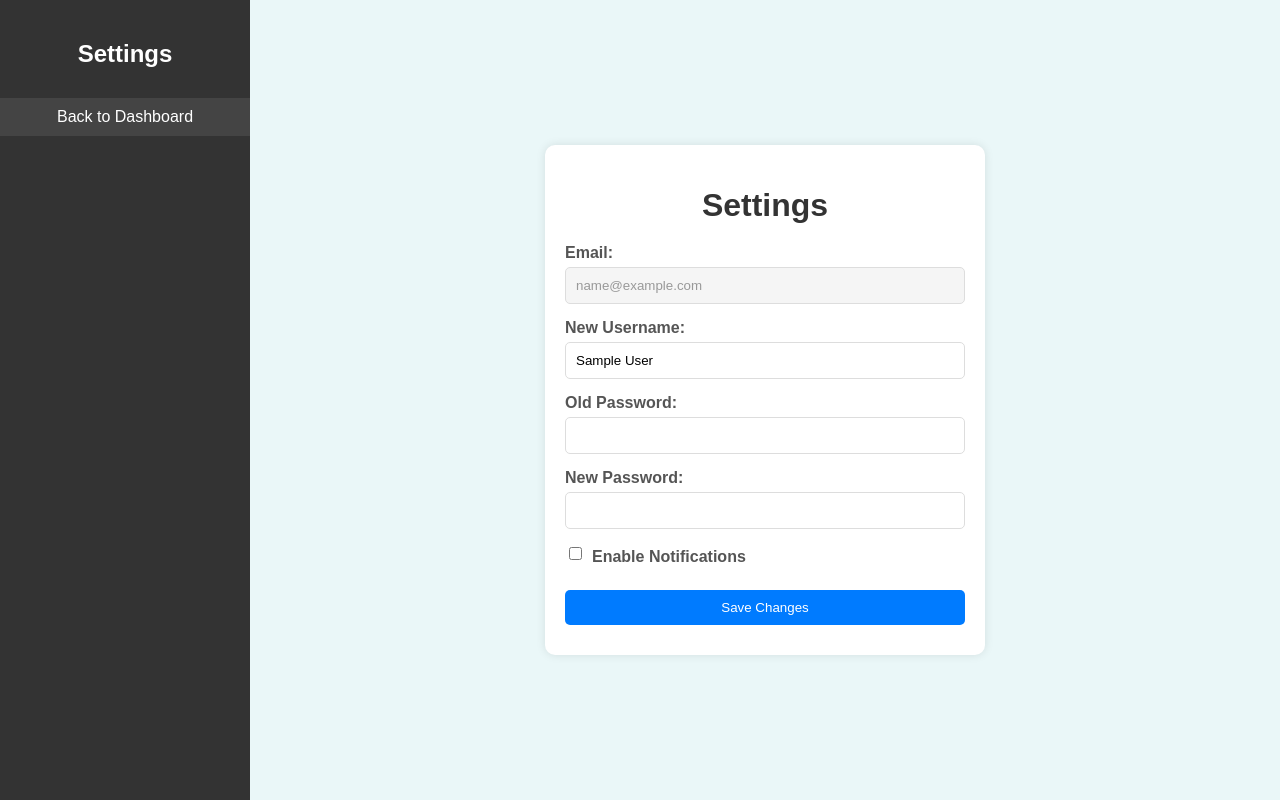
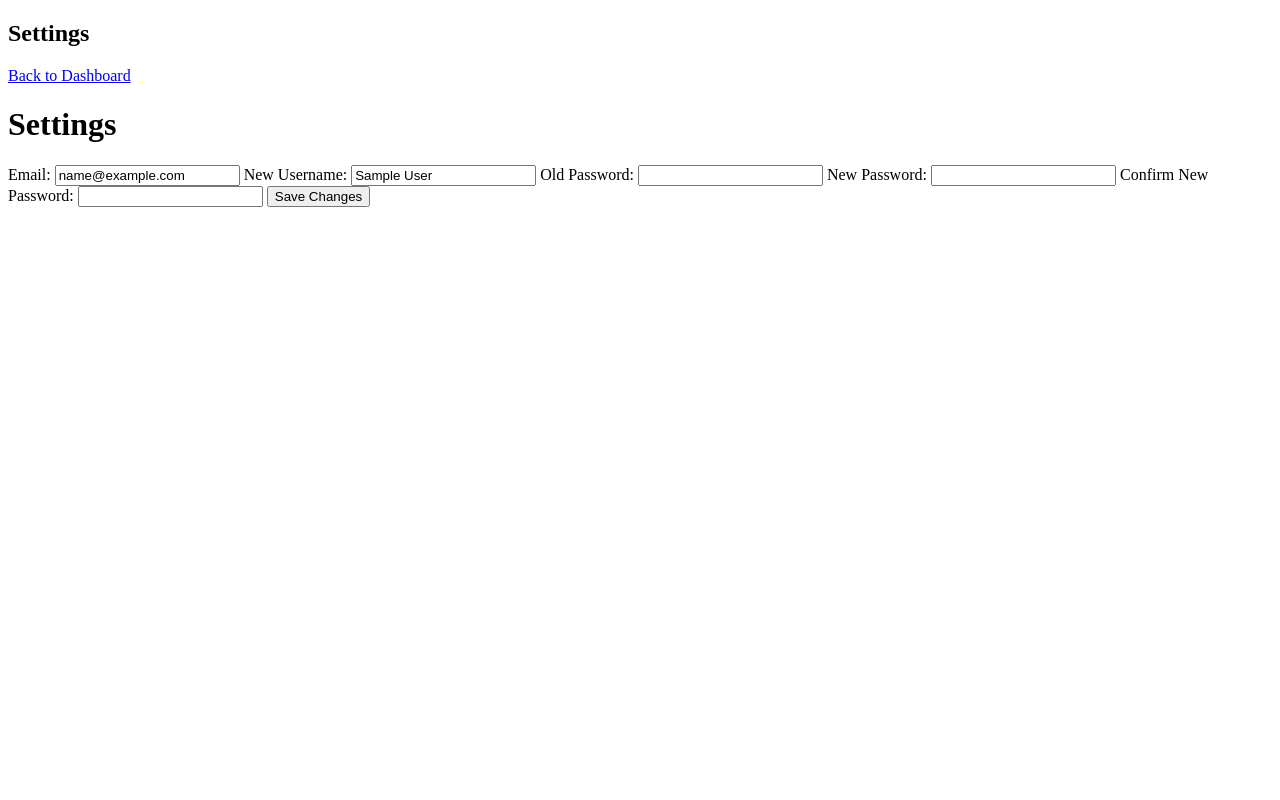
Before and after one commit to aminfaiad/fypseaweed, a PHP site: page /Real/settings.php in a window 1280 px wide. Run offline with PHP 8.4, Linux system fonts and the light colour scheme; the visitor is signed in with stand-in values (Sample User, id 1).

Commit message:
updated settings

```diff
--- a/Real/settings.php
+++ b/Real/settings.php
@@ -26,16 +26,30 @@ if ($_SERVER['REQUEST_METHOD'] === 'POST') {
     $new_username = $_POST['username'];
     $old_password = $_POST['old_password'];
     $new_password = $_POST['new_password'];
+    $confirm_password = $_POST['confirm_password'];
 
-    if ($old_password !== $user['password']) {
-        $message = "Old password is incorrect.";
-    } elseif ($new_password === $old_password) {
-        $message = "New password cannot be the same as the old password.";
-    } elseif (strlen($new_password) < 8) {
-        $message = "New password must be at least 8 characters long.";
-    } else {
-        $message = "Settings updated successfully.";
-        // No backend code for notifications yet
+    // Update username if it's different
+    if ($new_username !== $user['name']) {
+        $stmt = $pdo->prepare("UPDATE users SET name = :new_name WHERE user_id = :user_id");
+        $stmt->execute(['new_name' => $new_username, 'user_id' => $user_id]);
+        $message .= "Username updated successfully.<br>";
+    }
+
+    // Update password if old password is correct and new password is provided
+    if (!empty($old_password) && !empty($new_password) && !empty($confirm_password)) {
+        if ($old_password !== $user['password']) {
+            $message .= "Old password is incorrect.<br>";
+        } elseif ($new_password !== $confirm_password) {
+            $message .= "New password and confirm password do not match.<br>";
+        } elseif ($new_password === $old_password) {
+            $message .= "New password cannot be the same as the old password.<br>";
+        } elseif (strlen($new_password) < 8) {
+            $message .= "New password must be at least 8 characters long.<br>";
+        } else {
+            $stmt = $pdo->prepare("UPDATE users SET password = :new_password WHERE user_id = :user_id");
+            $stmt->execute(['new_password' => $new_password, 'user_id' => $user_id]);
+            $message .= "Password updated successfully.<br>";
+        }
     }
 }
 ?>
@@ -47,121 +61,7 @@ if ($_SERVER['REQUEST_METHOD'] === 'POST') {
     <meta name="viewport" content="width=device-width, initial-scale=1.0">
     <title>Settings</title>
     <style>
-        body {
-            margin: 0;
-            font-family: 'Arial', sans-serif;
-            display: flex;
-            height: 100vh;
-        }
-
-        .sidebar {
-            width: 250px;
-            background-color: #333;
-            color: #fff;
-            display: flex;
-            flex-direction: column;
-            align-items: center;
-            padding-top: 20px;
-        }
-
-        .sidebar h2 {
-            margin-bottom: 30px;
-        }
-
-        .sidebar a {
-            text-decoration: none;
-            color: #fff;
-            padding: 10px 20px;
-            width: 100%;
-            text-align: center;
-            margin-bottom: 10px;
-            background: #444;
-            border-radius: 5px;
-        }
-
-        .sidebar a:hover {
-            background: #555;
-        }
-
-        .main-content {
-            flex-grow: 1;
-            background: #eaf7f8;
-            padding: 20px;
-            display: flex;
-            justify-content: center;
-            align-items: center;
-        }
-
-        .settings-container {
-            background: white;
-            padding: 20px;
-            border-radius: 10px;
-            box-shadow: 0 0 10px rgba(0, 0, 0, 0.1);
-            width: 400px;
-        }
-
-        h1 {
-            text-align: center;
-            color: #333;
-            margin-bottom: 20px;
-        }
-
-        form {
-            display: flex;
-            flex-direction: column;
-        }
-
-        label {
-            margin-bottom: 5px;
-            font-weight: bold;
-            color: #555;
-        }
-
-        input {
-            padding: 10px;
-            margin-bottom: 15px;
-            border: 1px solid #ddd;
-            border-radius: 5px;
-        }
-
-        input[readonly] {
-            background-color: #f5f5f5;
-            color: #999;
-            cursor: not-allowed;
-        }
-
-        .checkbox-container {
-            display: flex;
-            align-items: center;
-            margin-bottom: 15px;
-        }
-
-        .checkbox-container input {
-            margin-right: 10px;
-        }
-
-        button {
-            padding: 10px;
-            background: #007BFF;
-            color: white;
-            border: none;
-            border-radius: 5px;
-            cursor: pointer;
-        }
-
-        button:hover {
-            background: #0056b3;
-        }
-
-        .message {
-            margin-top: 10px;
-            text-align: center;
-            color: green;
-        }
-
-        .error {
-            color: red;
-        }
+        /* Add your CSS styles here (unchanged from the original) */
     </style>
 </head>
 <body>
@@ -180,19 +80,17 @@ if ($_SERVER['REQUEST_METHOD'] === 'POST') {
                 <input type="text" name="username" id="username" value="<?= htmlspecialchars($user['name']) ?>" required>
 
                 <label for="old_password">Old Password:</label>
-                <input type="password" name="old_password" id="old_password" required>
+                <input type="password" name="old_password" id="old_password">
 
                 <label for="new_password">New Password:</label>
-                <input type="password" name="new_password" id="new_password" required>
+                <input type="password" name="new_password" id="new_password">
 
-                <div class="checkbox-container">
-                    <input type="checkbox" name="notifications" id="notifications">
-                    <label for="notifications">Enable Notifications</label>
-                </div>
+                <label for="confirm_password">Confirm New Password:</label>
+                <input type="password" name="confirm_password" id="confirm_password">
 
                 <button type="submit">Save Changes</button>
             </form>
-            <div class="message <?= strpos($message, 'incorrect') !== false || strpos($message, 'cannot') !== false || strpos($message, 'must') !== false ? 'error' : '' ?>">
+            <div class="message <?= strpos($message, 'incorrect') !== false || strpos($message, 'cannot') !== false || strpos($message, 'must') !== false || strpos($message, 'do not match') !== false ? 'error' : '' ?>">
                 <?= htmlspecialchars($message) ?>
             </div>
         </div>
@@ -201,13 +99,18 @@ if ($_SERVER['REQUEST_METHOD'] === 'POST') {
     <script>
         function validateForm() {
             const newPassword = document.getElementById('new_password').value;
+            const confirmPassword = document.getElementById('confirm_password').value;
             const oldPassword = document.getElementById('old_password').value;
 
-            if (newPassword === oldPassword) {
+            if (newPassword && confirmPassword && newPassword !== confirmPassword) {
+                alert('New password and confirm password do not match.');
+                return false;
+            }
+            if (newPassword && newPassword === oldPassword) {
                 alert('New password cannot be the same as the old password.');
                 return false;
             }
-            if (newPassword.length < 8) {
+            if (newPassword && newPassword.length < 8) {
                 alert('New password must be at least 8 characters long.');
                 return false;
             }
```
